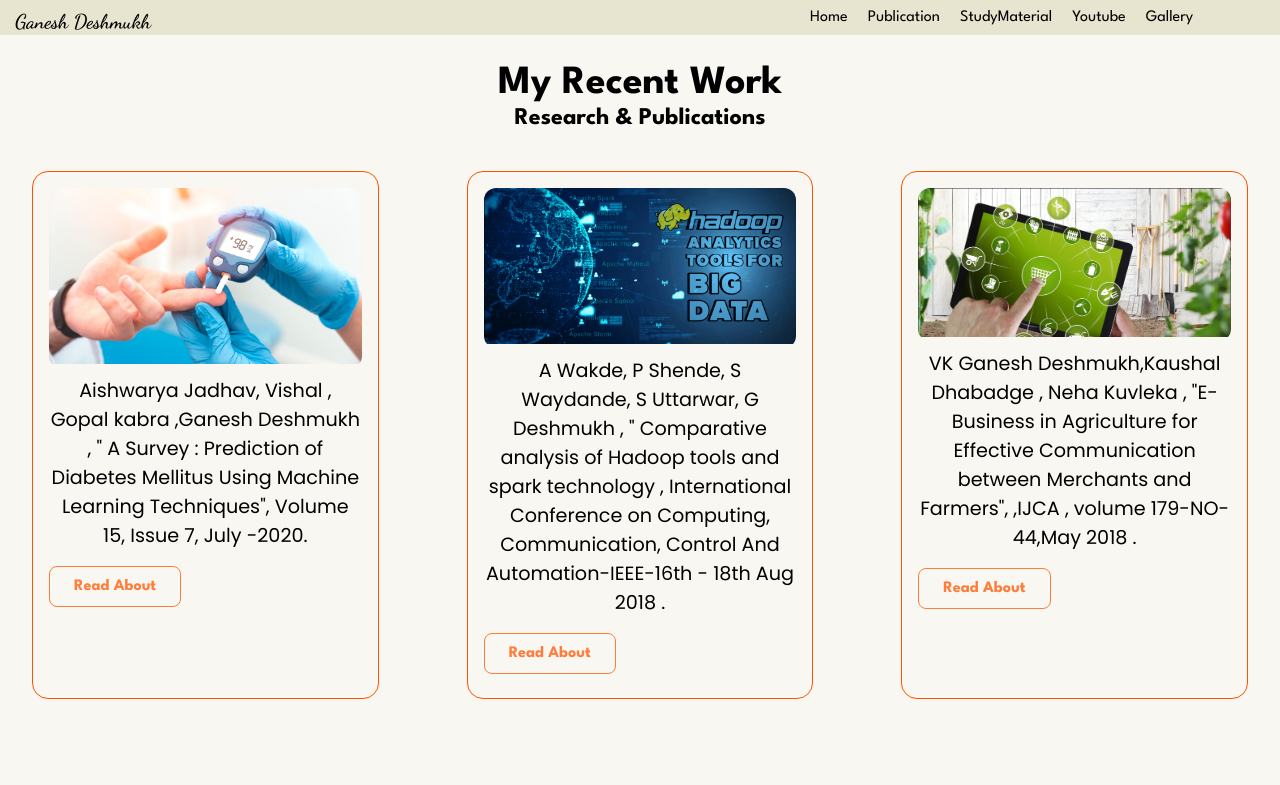
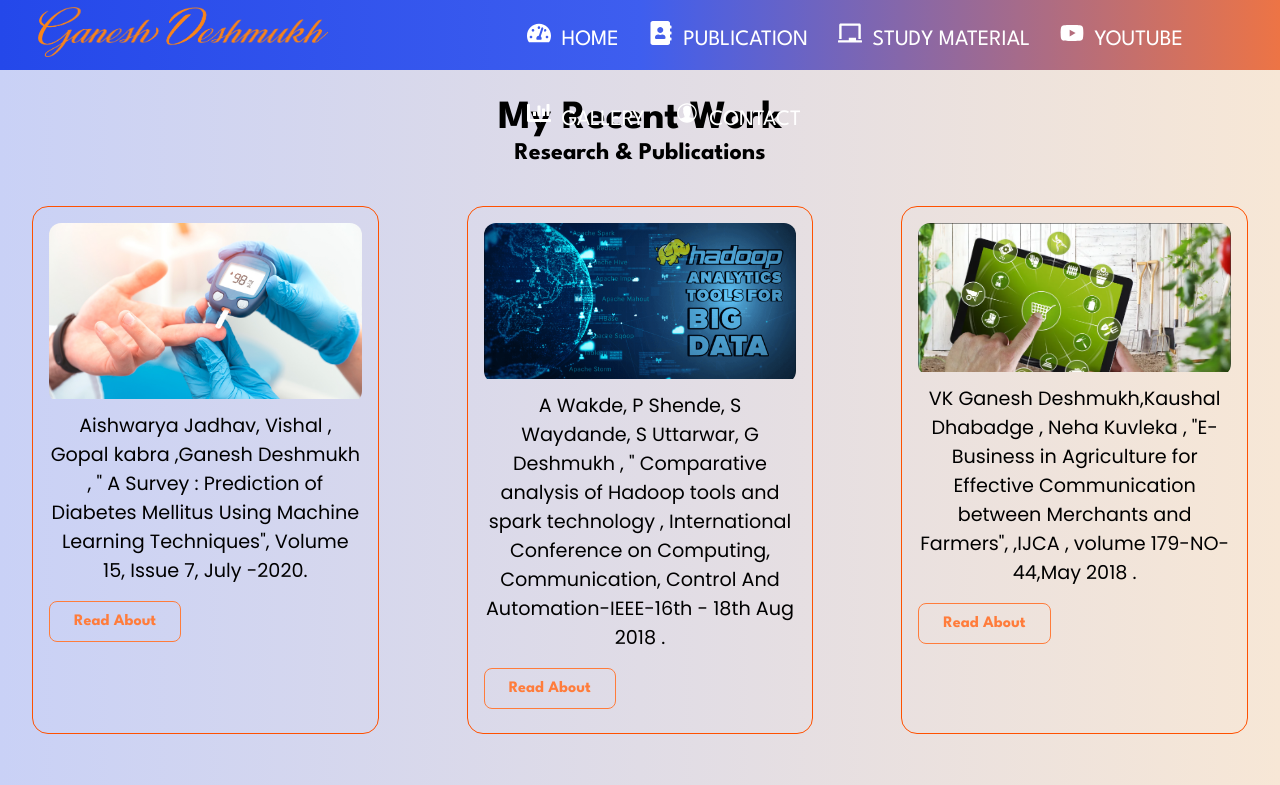
Before and after one commit to HarshadSanjayKarale/GDport, a React (Vite) app: page /about in a window 1280 px wide. Shown: the top 785 px of the page. Built offline with nearby package versions, Linux system fonts and the light colour scheme; no server answers.

Commit message:
navbar changed

```diff
--- a/src/App.jsx
+++ b/src/App.jsx
@@ -6,38 +6,41 @@ import Hero from './components/Hero';
 import Footer from './components/Footer';
 import css from './styles/app.module.scss';
 import { FaBars } from 'react-icons/fa';
+import Navbar from './components/Navbar/Navbar';
 
-const Navbar = () => {
-  const [isOpen, setIsOpen] = useState(false);
+// const Navbar = () => {
+//   const [isOpen, setIsOpen] = useState(false);
 
-  const toggleNavbar = () => {
-    setIsOpen(!isOpen);
-  };
+//   const toggleNavbar = () => {
+//     setIsOpen(!isOpen);
+//   };
 
-  return (
-    <nav className={css.navbar}>
-      <div className={css['navbar-toggle']} aria-label="Toggle navigation" onClick={toggleNavbar}>
-        <FaBars className={css['navbar-toggle-icon']} />
-      </div>
-      <div className={css.title}>
-        Ganesh Deshmukh
-      </div>
-      <ul className={`${css['navbar-list']} ${isOpen ? css.show : ''}`}>
-        <li><Link to="/">Home</Link></li>
-        <li><Link to="/about">Publication</Link></li>
-        <li><a href='https://drive.google.com/drive/folders/1Tw2jrl7RBJQeBfp9DfU8kj7BxrT1ITSr?usp=drive_link'>StudyMaterial</a></li>
-        <li><a href='https://www.youtube.com/channel/UC5d03LHy5Ny82hrnhw3ZMTQ'>Youtube</a></li>
-        <li><Link to="/gallery">Gallery</Link></li>
-      </ul>
-    </nav>
-  );
-};
+//   return (
+//     <nav className={css.navbar}>
+//       <div className={css['navbar-toggle']} aria-label="Toggle navigation" onClick={toggleNavbar}>
+//         <FaBars className={css['navbar-toggle-icon']} />
+//       </div>
+//       <div className={css.title}>
+//         Ganesh Deshmukh
+//       </div>
+//       <ul className={`${css['navbar-list']} ${isOpen ? css.show : ''}`}>
+//         <li><Link to="/">Home</Link></li>
+//         <li><Link to="/about">Publication</Link></li>
+//         <li><a href='https://drive.google.com/drive/folders/1Tw2jrl7RBJQeBfp9DfU8kj7BxrT1ITSr?usp=drive_link'>StudyMaterial</a></li>
+//         <li><a href='https://www.youtube.com/channel/UC5d03LHy5Ny82hrnhw3ZMTQ'>Youtube</a></li>
+//         <li><Link to="/gallery">Gallery</Link></li>
+//       </ul>
+//     </nav>
+//   );
+// };
 
 const App = () => {
   return (
     <Router>
       <div className={`bg-primary ${css.container}`}>
-        <Navbar />
+          <div className="css.navbar">
+              <Navbar/>
+          </div>
         <Routes>
           <Route path="/" element={<Hero />} />
           <Route path="/about" element={<Project />} />
--- a/src/components/Footer.jsx
+++ b/src/components/Footer.jsx
@@ -11,7 +11,7 @@ import VisitorCounter from './VisitorCounter';
 const Footer = () => {
   return (
     <footer>
-      <a href="#home" className='footer__logo'>Ganesh Deshmukh</a>
+      <img src='src\assets\title.png'></img>
     <div className="footer__socials">
         <a href="https://www.facebook.com/ganesh.deshmukh.505523"><FaFacebookSquare/></a>
         <a href="https://www.instagram.com/ganeshdeshmukh1205/"><FiInstagram/></a>
--- a/src/components/Hero.module.scss
+++ b/src/components/Hero.module.scss
@@ -7,6 +7,7 @@
     .container{
         position: relative;
         z-index: 1;
+
 
 
 
--- /dev/null
+++ b/src/components/Navbar/Navbar.css
@@ -0,0 +1,182 @@
+@import url("https://fonts.googleapis.com/css?family=Tangerine");
+nav{
+    height: 70px;
+    background-image: linear-gradient(to left,rgb(237, 116, 69) ,rgb(62, 94, 239),rgb(36, 72, 234) );
+    position: sticky;
+    top: 0;
+    z-index: 1000;
+}
+
+nav img{
+    width: 290px;
+    height: 50px;
+    position: absolute;
+    top: 7px;
+    left: 3%;
+}
+
+nav .title{
+        position: absolute;
+        font-weight: 600;
+        line-height: 54px;
+        width: fit-content;
+        font-size: 40px;
+        font-family: "Dancing Script", cursive;
+        padding: 8px;
+        color: rgb(180, 92, 57);
+        background-image: linear-gradient(to right,rgb(221, 152, 125) ,rgb(62, 94, 239) );
+}
+
+nav ul{
+    margin-left: 40%;
+}
+
+nav ul li{
+    display: inline-block;
+    line-height: 80px;
+    font-size: 22px;
+    text-transform: uppercase;
+}
+
+nav ul li a{
+
+    margin: 0 15px;
+    position: relative;
+    color: rgb(255, 255, 255);
+    padding: 5px 0;
+    text-decoration: none;
+}
+
+
+nav ul li a:before{
+    position: absolute;
+    content: '';
+    left: 0;
+    bottom: 0;
+    height: 3px;
+    width: 100%;
+    background: rgb(255, 150, 3);
+    transform: scaleX(0);
+    transform-origin: right;
+    transition: transform .4s linear;
+}
+nav ul li a:hover:before{
+    transform: scaleX(1);
+    transform-origin: left;
+    background: rgb(255, 111, 0);
+    color: rgb(255, 111, 0);
+}
+
+
+nav ul li a svg {
+    margin-right: 5px;
+    font-size: 24px;
+    margin-top: 10px;
+}
+
+label #btn,
+label #cancel{
+    font-size: 40px;
+    top: 2%;
+    color: rgb(255, 255, 255);
+    float: right;
+    line-height: 80px;
+    margin-right: 40px;
+    cursor: pointer;
+    display: none;
+}
+
+#check{
+    display: none;
+}
+
+@media (max-width:1118px) {
+    nav img{
+        left: 2%;
+    }
+    nav ul{
+        margin-left: 40%
+    }
+
+    nav ul li a svg {
+        margin-right: 1px;
+        font-size: 14px;
+        margin-top: 5px;
+    }
+
+
+}
+
+
+@media (max-width:944px) {
+
+    nav{
+        background-image: linear-gradient(to left,rgb(237, 116, 69) ,rgb(62, 94, 239),rgb(62, 94, 239),rgb(18, 59, 239) );
+    }
+    nav img{
+        left: 1%;
+        top: 10px;
+        width: 290px;
+    }
+
+    nav ul li a{
+        font-size: 15px;
+    }
+
+    nav ul{
+        margin-left: 40%
+    }
+
+
+}
+
+
+@media (max-width:860px) {
+
+    nav ul li a svg {
+        margin-right: 5px;
+        font-size: 24px;
+        margin-top: 10px;
+    }
+    label #btn{
+        display: block;
+    }
+
+    nav ul{
+        margin-left: 0%
+    }
+
+    ul{
+        position: absolute;
+        width: 100%;
+        height: 35vh;
+        background-image: linear-gradient(to left,rgb(62, 94, 239),rgb(62, 94, 239),rgb(62, 94, 239),rgb(18, 59, 239) );
+        top:70px;
+        left: -2000px;
+        text-align: center;
+        transition: all .5s;
+    }
+
+    nav ul li{
+        display: block;
+        margin: 15px 0;
+        line-height: 30px;
+    }
+
+    nav ul li a{
+        font-size: 25px;
+    }
+
+    #check:checked ~ul{
+        left: 0px;
+    }
+
+    #check:checked ~label #btn{
+        display: none;
+    }
+
+    #check:checked ~label #cancel{
+        display: block;
+    }
+
+}
--- /dev/null
+++ b/src/components/Navbar/Navbar.jsx
@@ -0,0 +1,40 @@
+import React from 'react';
+import './Navbar.css';
+import { FaBars } from "react-icons/fa";
+import { IoCloseSharp } from "react-icons/io5";
+import {
+    FaTachometerAlt,
+    FaAddressBook,
+    FaChartBar,
+    FaYoutube,
+    FaChalkboard
+  } from "react-icons/fa";
+
+
+  import { IoIosContact } from "react-icons/io";
+import { Link } from 'react-router-dom';
+
+function Navbar() {
+    return (
+        <nav>
+            <input type="checkbox" id="check" />
+            <label htmlFor="check">
+            <FaBars id='btn' />
+            <IoCloseSharp id='cancel' />
+            </label>
+                <img src='src\assets\title.png'></img>
+            <ul>
+
+                <li><Link to="/"><FaTachometerAlt />  Home</Link></li>
+                <li><Link to="/about"><FaAddressBook /> Publication</Link></li>
+                <li><a href='https://drive.google.com/drive/folders/1Tw2jrl7RBJQeBfp9DfU8kj7BxrT1ITSr?usp=drive_link'><FaChalkboard/> Study Material</a></li>
+                <li><a href='https://www.youtube.com/channel/UC5d03LHy5Ny82hrnhw3ZMTQ'><FaYoutube/> Youtube</a></li>
+                <li><Link to="/gallery"><FaChartBar /> Gallery</Link></li>
+                <li><Link to="/contact"><IoIosContact /> Contact</Link></li>
+
+            </ul>
+        </nav>
+    );
+}
+
+export default Navbar;
--- a/src/components/VisitorCounter.jsx
+++ b/src/components/VisitorCounter.jsx
@@ -44,9 +44,7 @@ const VisitorCounter = () => {
   }, []);
 
   return (
-    <div className="visitor-counter-container"
-    style={{ backgroundColor: '#ffb157', textAlign: 'center' }}
-    >
+    <div className="visitor-counter-container">
       <div className="visitor-counter">
         <h2>Visitor Count: {(visitorCount - 1)} +</h2>
       </div>
--- a/src/components/footer.css
+++ b/src/components/footer.css
@@ -1,15 +1,20 @@
 footer{
-    background: #ffb157;
+    background-image: linear-gradient(to left,rgb(237, 116, 69), rgb(104, 128, 234),rgb(89, 116, 237),rgb(62, 94, 239),rgb(65, 98, 242) );
     padding: 3rem 0;
     text-align: center;
-    font-size: 0.9rem;
-    margin-top: 7rem;
+    font-size: 1.3rem;
+    margin-top: 10rem;
 }
 
 footer a{
     color: var(--color-bg);
 }
 
+footer img{
+    height: 80px;
+    width: auto;
+    margin-bottom: 2%;
+}
 .footer__logo{
     font-size: 2rem;
     font-weight: 500;
@@ -52,6 +57,11 @@ footer a{
     margin-bottom: 4rem;
 }
 
+.visitor-count{
+    font-size: 5px;
+    background-image: linear-gradient(to left,rgb(237, 116, 69), rgb(104, 128, 234),rgb(89, 116, 237),rgb(62, 94, 239),rgb(65, 98, 242) );
+}
+
  /*______________________________ media query for tablet ____________________________________________*/
  @media screen and (max-width:600px){
     .permalinks{
--- a/src/components/hero.css
+++ b/src/components/hero.css
@@ -20,15 +20,16 @@
 
 .about__icon{
     color: var(--color-primary);
-    font-size: 1.5rem;
+    font-size: 2rem;
     margin-bottom:1rem;
 }
 
 .about__card h5{
-font-size: 0.95rem;
+font-size: 1.2rem;
 }
 
 .about__card small{
-    font-size: 0.7rem;
+    margin-top: 2%;
+    font-size: 1rem;
     color: var(--color-light);
     }
--- a/src/styles/global.scss
+++ b/src/styles/global.scss
@@ -1,7 +1,7 @@
 @import './contants.scss';
 
 .bg-primary {
-  background: #F8F7F1;
+  background-image: linear-gradient(to right,rgb(201, 209, 246),rgb(247, 231, 214) );
 }
 
 .innerWidth {
```
Also changed, not shown: src/assets/title (2).png (added), src/assets/title.png (added).
